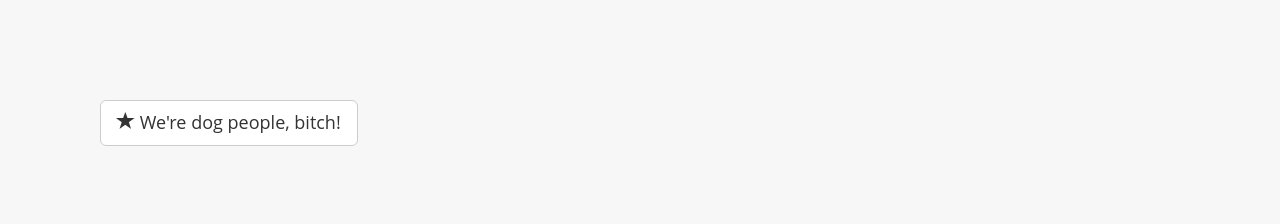
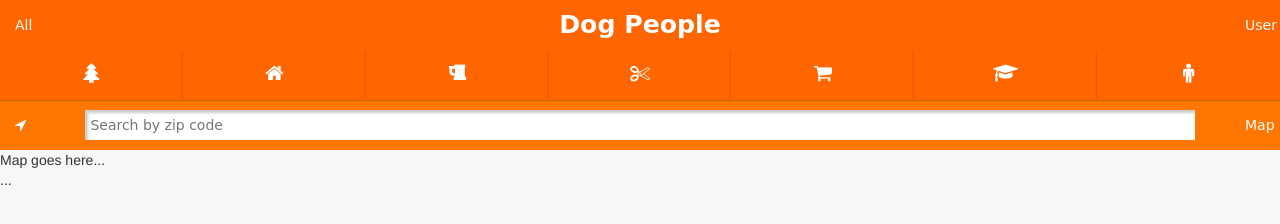
Before and after one commit to DML-Creative/dog-people, a plain HTML site: page index.html in a window 1280 px wide. Drawn offline with nearby package versions, Linux system fonts and the light colour scheme; a web font is replaced by a local one.

Commit message:
New header!
FE stuff for new app header … only focusing on small devices for now…

```diff
--- a/assets/css/main.css
+++ b/assets/css/main.css
@@ -1,7 +1,8 @@
 body {
-  padding: 100px;
-  font-family: 'Open Sans',sans-serif;
+  font-family: 'Arimo','Open Sans',sans-serif;
   background-color: #F7F7F7;
+  margin: 0;
+  padding: 0;
 }
 
 h1 {
@@ -21,3 +22,85 @@ img.logo {
   float: right;
   width: 40%;
 }
+
+UL { list-style-type: none; margin: 0; padding: 0; }
+UL.left li { float:left }
+.clear { overflow: hidden; }
+
+/* HEADER */
+.title-bar,
+.inputs {
+	background-color: #ff6600;
+	color: #fff;
+	width: 100%;
+	font-family: 'Allan', cursive;
+}
+
+.inputs {
+	background-color: #ff7700;
+	box-shadow: 0px 1px 1px 0px rgba(0, 0, 0, 0.2) inset;
+}
+
+.title-bar a,
+.inputs a {
+	color: #fff;
+	text-decoration: none;
+}
+
+.title-bar li:first-of-type,
+.title-bar li:last-of-type,
+.inputs li:first-of-type,
+.inputs li:last-of-type {
+	width: 50px;
+	height:50px;
+	display: block;
+	padding: 15px;
+}
+
+.title-bar li:nth-of-type(2),
+.inputs li:nth-of-type(2) {
+	width: calc(100% - 100px);
+}
+
+.title-bar li h1 {
+	text-align: center;
+	font-size: 1.8em;
+	font-weight: 600;
+	padding: 0;
+	line-height: 100%;
+	margin-top: 12px;
+}
+
+/* MAIN NAV */
+header nav ul li {
+	width: calc(100% / 7);
+	height: 50px;
+	padding-top: 10px;
+	display: block;
+	background-color: #ff6600;
+	box-shadow: 0px 0px 3px -1px rgba(0, 0, 0, 0.5);
+	text-align: center;
+	font-size: 1.4em;
+}
+
+header nav ul li a,
+header nav ul li a i {
+	color: #fff;
+}
+
+header nav ul li a:hover,
+header nav ul li a i:hover,
+.title-bar a:hover,
+.inputs a:hover {
+	color: rgba(255,255,255,0.7);
+	text-decoration: none;
+}
+
+.inputs input {
+	width: 94%;
+	margin: 10px 3%;
+	border: none;
+	padding: 5px;
+	box-shadow: 3px 3px 3px rgba(0,0,0,0.2) inset;
+	color: #666;
+}
--- a/assets/js/main.js
+++ b/assets/js/main.js
@@ -1,3 +1,8 @@
-(function() {
-  console.log("This is from main.js");
-})();
+$(document).ready(function() {
+
+	$(".results-click").click(function() {
+		$(".results, .results-click").toggle();
+	});
+	return false;
+
+})
--- a/index.html
+++ b/index.html
@@ -1,34 +1,76 @@
-<!DOCTYPE HTML PUBLIC "-//W3C//DTD HTML 4.01 Transitional//EN" "http://www.w3.org/TR/html4/loose.dtd">
-<html>
+<!DOCTYPE html>
+<html lang="en">
 <head>
+	<meta charset="utf-8">
 	<title>Dog People</title>
-	<meta name="keywords" content="247Sports">
-	<meta http-equiv="Content-Type" content="text/html;charset=utf-8" >
-	<meta http-equiv="X-UA-Compatible" content="IE=9" />
+	<meta name="keywords" content="dog parks, dog-friendly, god-friendly restaurants, dog-friendly bars, dog day cares, dog boarding ">
 	<meta name="viewport" content="width=device-width, initial-scale=1, maximum-scale=1, user-scalable=0">
 	<meta name="apple-mobile-web-app-capable" content="yes">
 	<link rel="apple-touch-icon" href="assets/images/touch-icon.png" />
-
-	<!-- Bootstrap -->
-	<link href="assets/bootstrap/css/bootstrap.min.css" rel="stylesheet">
-
-	<!-- Font Awesome -->
-	<link rel="stylesheet" href="assets/font-awesome-4.2.0/css/font-awesome.min.css">
-
-	<link rel="stylesheet" href="assets/css/reset.css" type="text/css">
-	<link rel="stylesheet" href="assets/css/jquery-ui-1.8.18.custom.css" type="text/css">
-	<link rel="stylesheet" href="assets/css/main.css" type="text/css">
-
+	<link href="assets/bootstrap/css/bootstrap.min.css" rel="stylesheet"><!-- Bootstrap -->
+	<link rel="stylesheet" href="assets/font-awesome-4.2.0/css/font-awesome.min.css"><!-- Font Awesome -->
+	<link rel="stylesheet" href="assets/css/jquery-ui-1.8.18.custom.css" type="text/css"><!-- jQuery -->
+	<link href='http://fonts.googleapis.com/css?family=Arimo:400,700|Allan' rel='stylesheet' type='text/css'><!--Google Fonts-->
 	<script type="text/javascript" src="assets/js/jquery-1.3.2.min.js"></script>
 	<script type="text/javascript" src="assets/js/jquery-ui.min.js"></script>
+	<!-- Custom -->
+	<link rel="stylesheet" href="assets/css/main.css" type="text/css">
 	<script type="text/javascript" src="assets/js/main.js"></script>
-
 </head>
 <body>
 
+<!--
 <button type="button" class="btn btn-default btn-lg">
   <span class="glyphicon glyphicon-star"></span> We're dog people, bitch!
 </button>
+-->
+
+<header>
+	<ul class="title-bar left clear">
+		<li><a href="" class="all">All</a></li>
+		<li><h1>Dog People</h1></li>
+		<li><a href="" class="user">User</a></li>
+	</ul>
+	<nav>
+		<ul class="left clear">
+			<li><a href="" class="parks"><i class="fa fa-tree"></i></a></li><!-- Parks -->
+			<li><a href="" class="day-care"><i class="fa fa-home"></i></a></li><!-- Day Care and Boarding -->
+			<li><a href="" class="bars"><i class="fa fa-beer"></i></a></li><!-- Bars and Restaurants -->
+			<li><a href="" class="salons"><i class="fa fa-scissors"></i></a></li><!-- Salons -->
+			<li><a href="" class="stores"><i class="fa fa-shopping-cart"></i></a></li><!-- Stores -->
+			<li><a href="" class="training"><i class="fa fa-graduation-cap"></i></a></li><!-- Training -->
+			<li><a href="" class="walkers"><i class="fa fa-male"></i></a></li><!-- Walkers and Sitters -->
+		</ul>
+	</nav>
+	<ul class="inputs left clear">
+		<li>
+			<a href=""><i class="fa fa-location-arrow"></i></a>
+		</li>
+		<li>
+			<form>
+				<input type="text" placeholder="Search by zip code"> <!-- Search placeholder -->
+			</form>
+		</li>
+		<li>
+			<a href="javascript:void();" class="results-click">Map</a>
+			<a href="javascript:void();" class="results-click" style="display: none;">List</a>
+		</li>
+	</ul>
+	<section class="results"> <!-- Map results -->
+		Map goes here...
+	</section>
+	<section class="results" style="display: none;"> <!-- List results -->
+		List goes here
+	</section>
+</header>
+
+<div>
+...
+</div>
+
+<footer>
+
+</footer>
 
 </body>
 </html>
```
